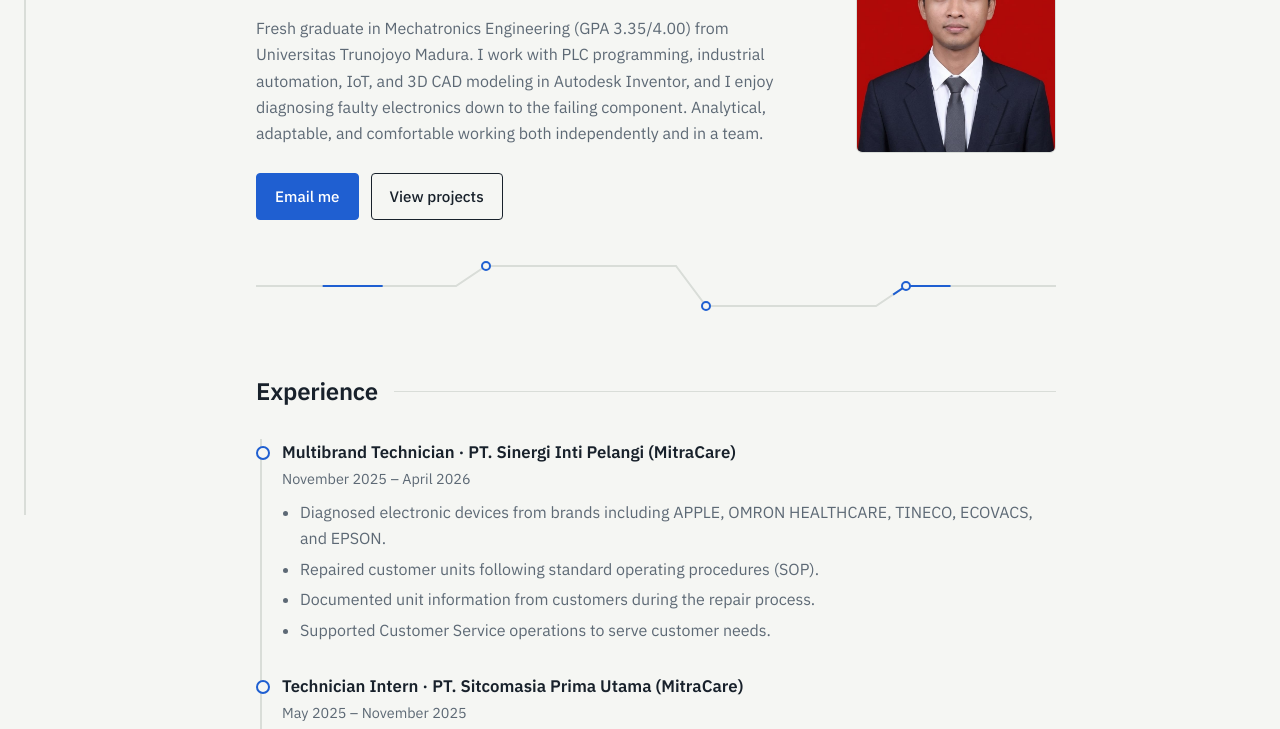
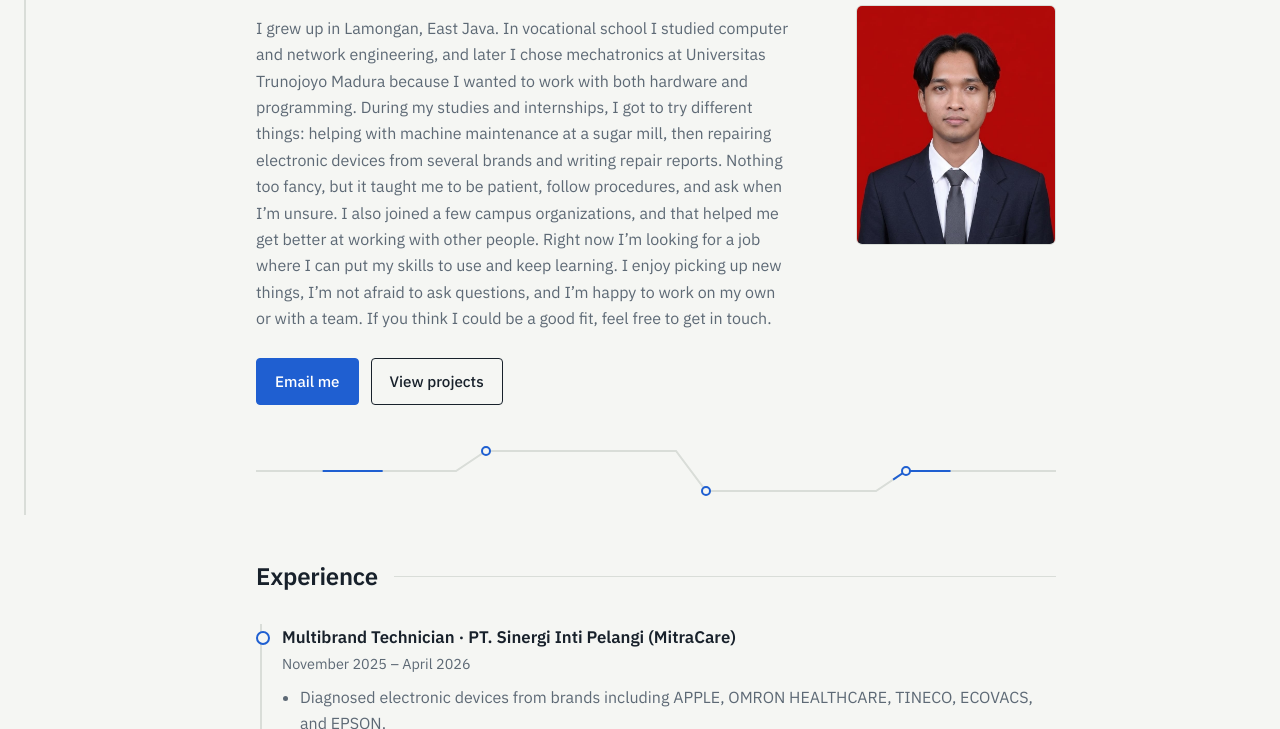
Before and after one commit to muhammadwhyu21/myporto, a plain HTML site: page index.html in a window 1280 px wide. Shown: the part 285-1014 px from the top of the page. Drawn offline with Linux system fonts and the light colour scheme.

Commit message:
Revise personal introduction in index.html
Updated personal description to include background and experiences.

```diff
--- a/index.html
+++ b/index.html
@@ -185,7 +185,13 @@ footer{margin-top:56px;padding:28px 0 40px;border-top:1px solid var(--line);colo
       <div>
         <h1>Muhammad Wahyu Aria Senna</h1>
         <p class="role">Mechatronics Engineer · PLC &amp; IoT · Electronics Technician</p>
-        <p class="about">Fresh graduate in Mechatronics Engineering (GPA 3.35/4.00) from Universitas Trunojoyo Madura. I work with PLC programming, industrial automation, IoT, and 3D CAD modeling in Autodesk Inventor, and I enjoy diagnosing faulty electronics down to the failing component. Analytical, adaptable, and comfortable working both independently and in a team.</p>
+        <p class="about">I grew up in Lamongan, East Java. In vocational school I studied computer and network engineering, and later I chose mechatronics at Universitas Trunojoyo Madura because I wanted to work with both hardware and programming.
+
+During my studies and internships, I got to try different things: helping with machine maintenance at a sugar mill, then repairing electronic devices from several brands and writing repair reports. Nothing too fancy, but it taught me to be patient, follow procedures, and ask when I’m unsure.
+
+I also joined a few campus organizations, and that helped me get better at working with other people.
+
+Right now I’m looking for a job where I can put my skills to use and keep learning. I enjoy picking up new things, I’m not afraid to ask questions, and I’m happy to work on my own or with a team. If you think I could be a good fit, feel free to get in touch.</p>
         <div class="links">
           <a class="btn fill" href="mailto:muhammadwhyu21@gmail.com">Email me</a>
           <a class="btn" href="#projects">View projects</a>
```
